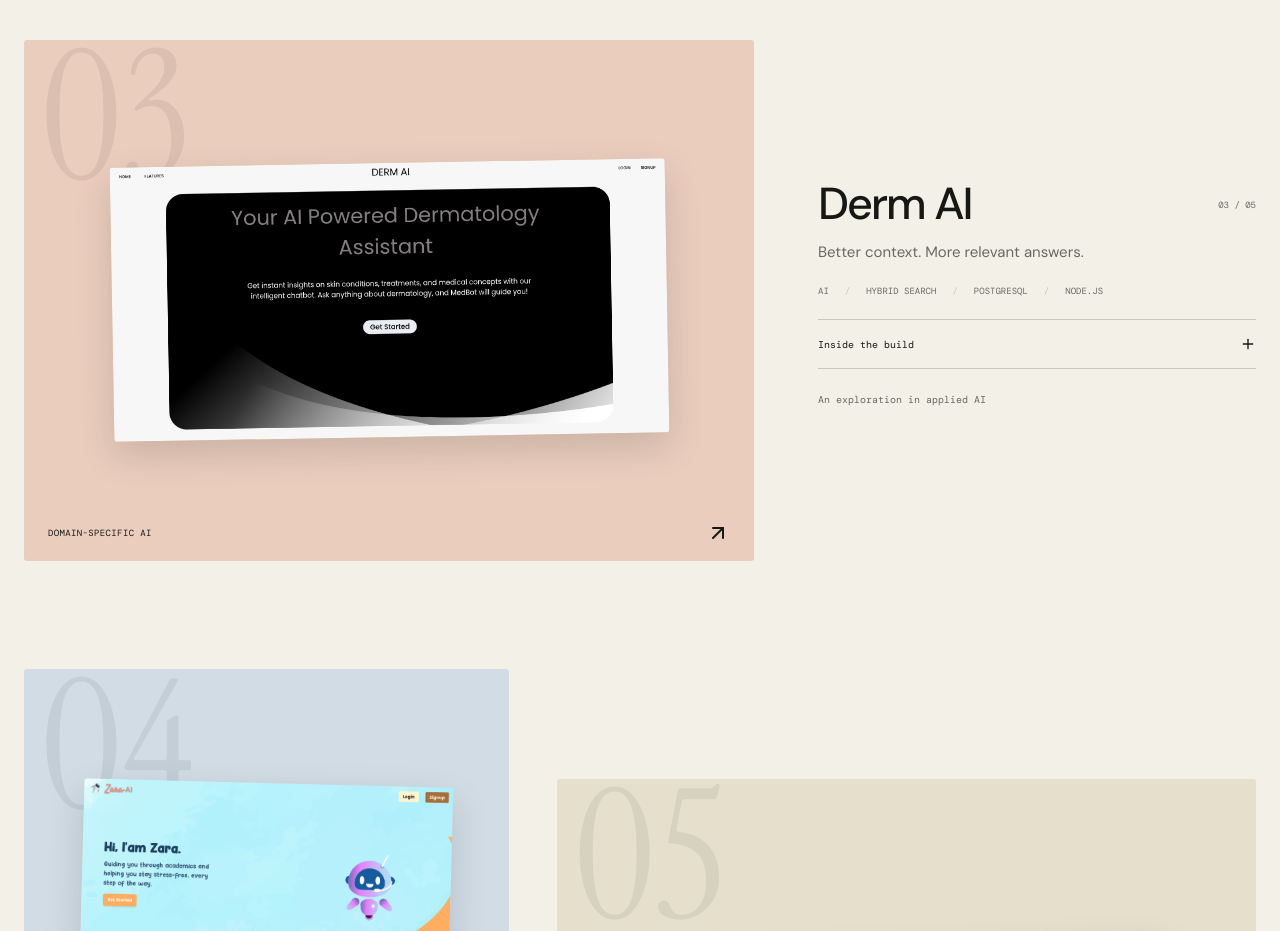
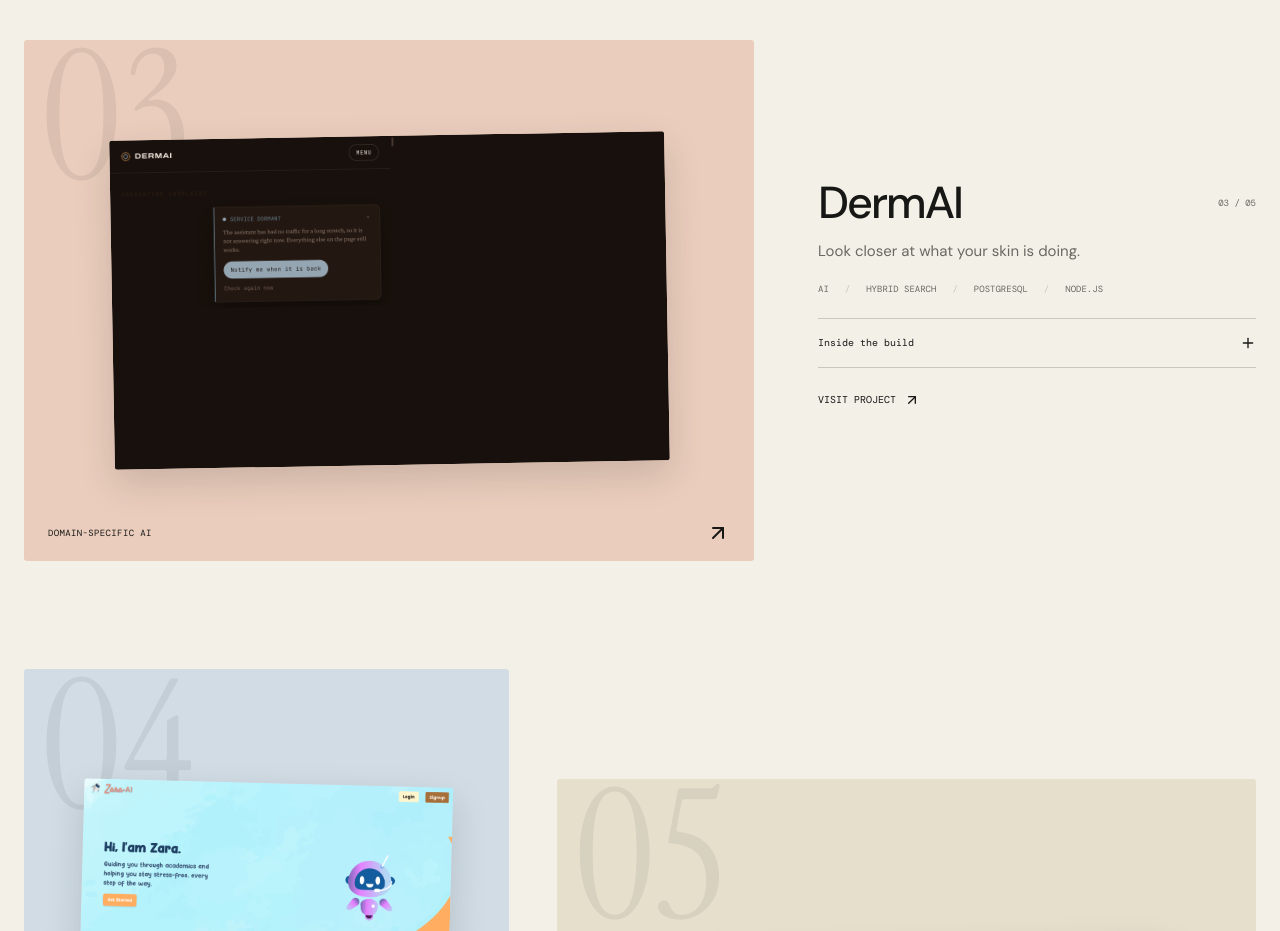
Before and after one commit to Sirasudeen/Portfolio, a React (Vite) app: page / in a window 1280 px wide. Shown: the part 2240-3171 px from the top of the page. Built offline with nearby package versions, Linux system fonts and the light colour scheme.

Commit message:
feat: refresh DermAI portfolio project

```diff
--- a/src/componentss/ProjectsSection.jsx
+++ b/src/componentss/ProjectsSection.jsx
@@ -20,11 +20,12 @@ const projects = [
     demoUrl: "https://zaplink.siras.dev", githubUrl: "https://github.com/Sirasudeen/zaplink",
   },
   {
-    title: "Derm AI", type: "Domain-specific AI", tone: "peach",
-    description: "Better context. More relevant answers.",
+    title: "DermAI", type: "Domain-specific AI", tone: "peach",
+    description: "Look closer at what your skin is doing.",
     idea: "A dermatology-focused AI assistant exploring what happens when retrieval and a language model are built around a specific domain.",
     focus: "Combines hybrid search with a domain model to make responses more relevant. An AI exploration, not a substitute for professional medical advice.",
-    image: "/projects/project5.png", width: 1920, height: 948, tags: ["AI", "Hybrid search", "PostgreSQL", "Node.js"],
+    image: "/projects/dermai-redesign.png", width: 2560, height: 1520, tags: ["AI", "Hybrid search", "PostgreSQL", "Node.js"],
+    demoUrl: "https://derm-ai.siras.cloud",
   },
   {
     title: "Zara AI", type: "Context-aware assistant", tone: "blue",
```
Also changed, not shown: public/projects/dermai-redesign.png (added).
